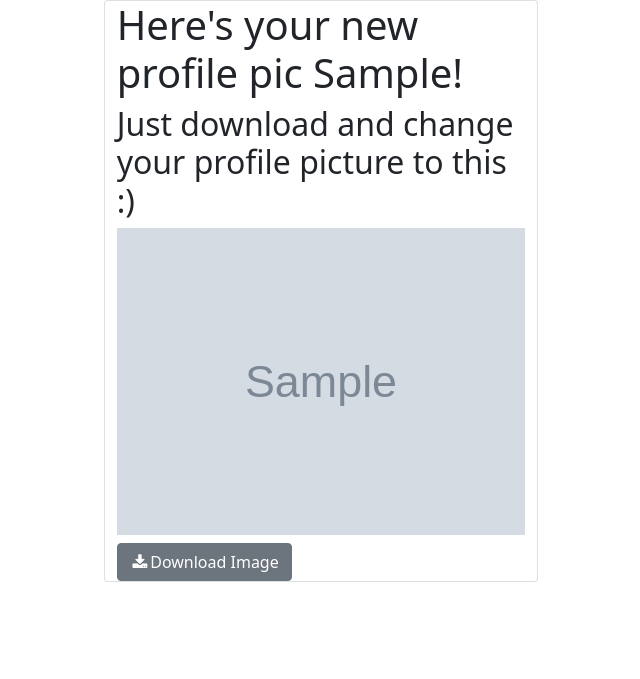
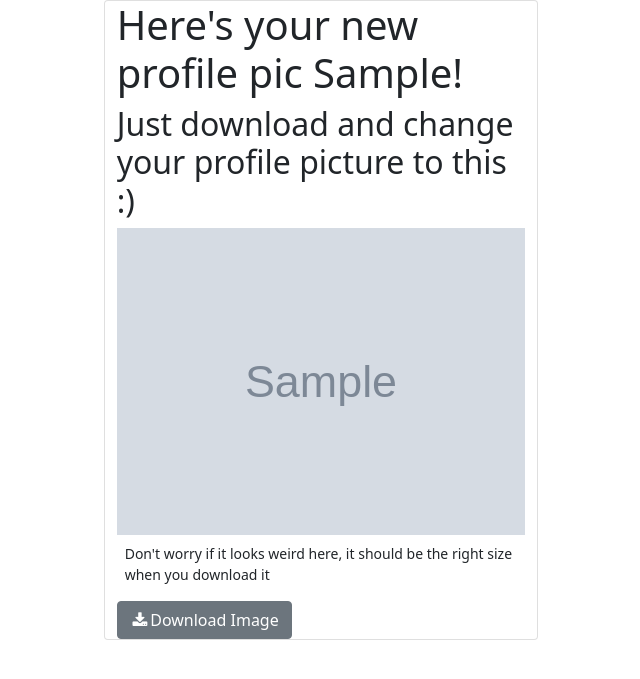
Before and after one commit to Rushilwiz/pfp-frame, a Django app: page /redirect in a window 1280 px wide. Shown: the top 679 px of the page, without its empty margins (319-959 px from the left). Run offline with Django 3.2, Linux system fonts and the light colour scheme; a user stored in the database is signed in; tables that the repository leaves empty hold one stand-in row (values such as "Sample post"); grey boxes marked "Sample" are stand-in pictures; parts of the project's set-up code (start-up, migrations or seed data) failed here and were passed over; some libraries are stand-ins or nearby versions.

Commit message:
feat: updated for prod

```diff
--- a/config/settings.py
+++ b/config/settings.py
@@ -142,4 +142,5 @@ SITE_ID = 1
 LOGIN_REDIRECT_URL = 'redirect'
 
 MEDIA_ROOT = os.path.join(BASE_DIR, 'media')
+STATIC_ROOT = os.path.join(BASE_DIR, 'static')
 MEDIA_URL = '/media/'
--- a/frame/templates/frame/redirect.html
+++ b/frame/templates/frame/redirect.html
@@ -5,6 +5,6 @@
 {% block content %}
 <h1>Here's your new profile pic {{ request.user.first_name }}!</h1>
 <h2>Just download and change your profile picture to this :)</h2>
-<img src="{{ data.image.url }}" alt="">
-<a download="pfp.jpg" href="{{ data.image.url }}" title="Profile Picture"><button class="btn btn-secondary mt-2"><i class="fa fa-download fa-fw"></i>Download Image</button></a>
+<img class="img-fluid" src="{{ data.image.url }}" alt="">
+<small class="m-2">Don't worry if it looks weird here, it should be the right size when you download it </small><a download="pfp.jpg" href="{{ data.image.url }}" title="Profile Picture"><button class="btn btn-secondary mt-2"><i class="fa fa-download fa-fw"></i>Download Image</button></a>
 {% endblock %}
```
Also changed, not shown: 3 other files.
